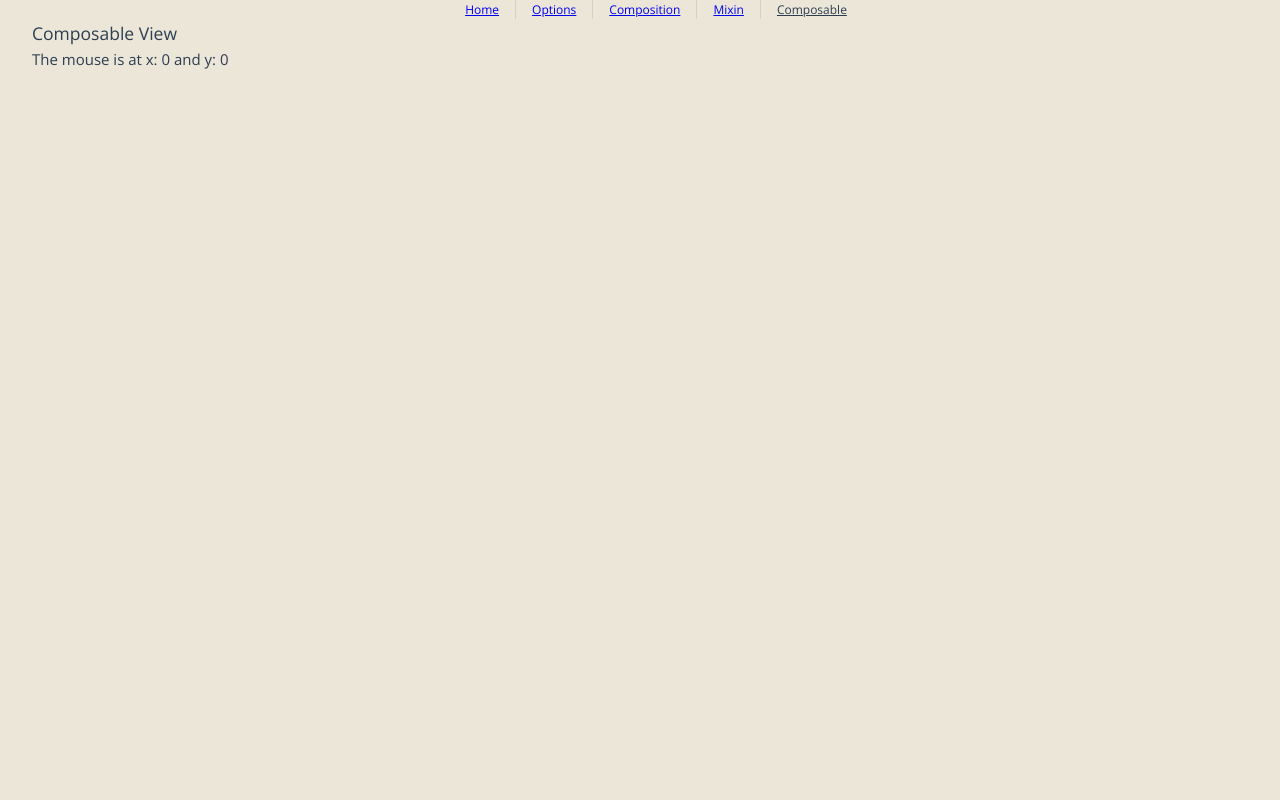
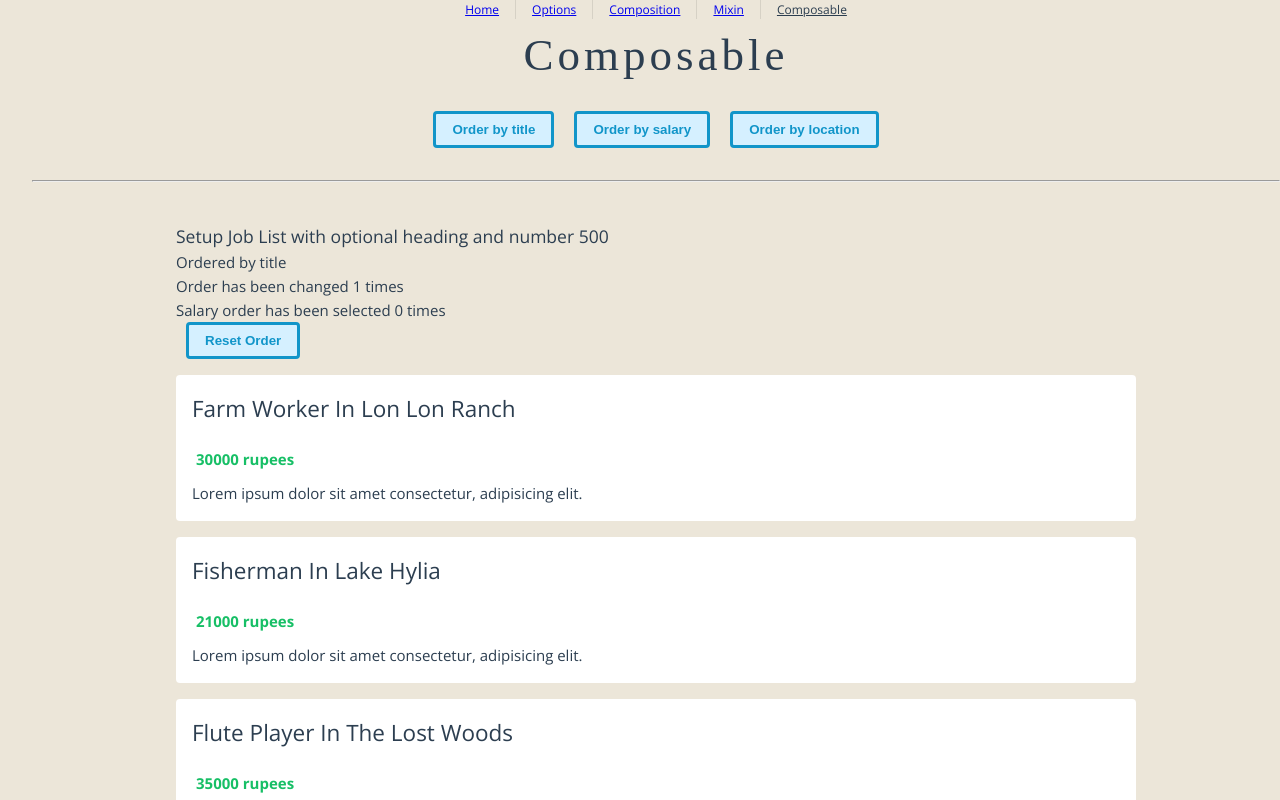
Before and after one commit to pscal4/composition, a Vue app: page /composable in a window 1280 px wide. Shown: the top 800 px of the page. Built offline with nearby package versions, Linux system fonts and the light colour scheme; a web font is replaced by a local one.

Commit message:
useJobList

```diff
--- /dev/null
+++ b/src/composables/useJobList.ts
@@ -0,0 +1,33 @@
+import { onMounted, ref } from "vue"
+import type Job from '@/models/Job';
+import type OrderTerm from '@/models/OrderTerm'
+
+export function useJobList(initialOrder : OrderTerm) {
+    const jobs = ref<Job[]>([]);
+    const order = ref<OrderTerm>(initialOrder);
+
+    function getJobs(): void {
+      jobs.value = [
+        { title: 'farm worker', location: 'lon lon ranch', salary: 30000, id: '1' },
+        { title: 'quarryman', location: 'death mountain', salary: 40000, id: '2' },
+        { title: 'flute player', location: 'the lost woods', salary: 35000, id: '3' },
+        { title: 'fisherman', location: 'lake hylia', salary: 21000, id: '4' },
+        { title: 'prison guard', location: 'gerudo valley', salary: 32000, id: '5' }
+      ];
+    }
+
+    function onResetOrder() {
+      order.value = initialOrder;
+    }
+
+    // Composables can use life cycle hooks.
+    onMounted(() => {
+      getJobs();
+    });
+
+    return {
+      jobs,
+      order,
+      onResetOrder,
+    }
+  }
--- a/src/views/ComposableView.vue
+++ b/src/views/ComposableView.vue
@@ -1,22 +1,81 @@
 <script lang="ts">
-import { useMouse } from '@/composables/useMouse';
-import { defineComponent } from 'vue'
+import { defineComponent, onMounted, ref, type Ref } from 'vue';
+import type Job from '@/models/Job';
+import type OrderTerm from '@/models/OrderTerm'
+import JobList from '@/components/JobListComposition.vue'
+import JobListSetup from '@/components/JobListSetup.vue'
+import { useJobList } from '@/composables/useJobList';
 
 export default defineComponent({
+    name: 'CompositionView',
+    components: { JobList, JobListSetup },
+
     setup() {
-        const { x, y } = useMouse();
+        const { jobs, order, onResetOrder } = useJobList('title');
+
+        const onHandleSortClick = (term: OrderTerm) => {
+            order.value = term
+        }
 
         return {
-            x,
-            y
-        };
-    },
-})
+            jobs,
+            order,
+            onHandleSortClick,
+            onResetOrder,
+        }
+    }
+});
+</script>
 
-</script>
 <template>
-    <h3>
-        Composable View
-    </h3>
-    <p>The mouse is at x: {{x}} and y: {{y}}</p>
+    <div>
+        <header>
+            <div class="title">
+                <h1>Composable</h1>
+            </div>
+            <div class="order">
+                <button @click="onHandleSortClick('title')">Order by title</button>
+                <button @click="onHandleSortClick('salary')">Order by salary</button>
+                <button @click="onHandleSortClick('location')">Order by location</button>
+            </div>
+        </header>
+        <hr>
+
+        <!-- <JobList :jobs="jobs" :order="order" :showHeading="true" someNumber="200" @resetOrder="onResetOrder"/> -->
+        <JobListSetup :jobs="jobs" :order="order" :showHeading="true" someNumber="500" @resetOrder="onResetOrder" />
+    </div>
 </template>
+<style>
+header {
+    text-align: center;
+}
+
+header .order {
+    margin-top: 20px;
+}
+
+button {
+    margin: 0 10px;
+    color: #1195c9;
+    border: 3px solid #1195c9;
+    background: #d5f0ff;
+    padding: 8px 16px;
+    border-radius: 4px;
+    cursor: pointer;
+    font-weight: bold;
+}
+
+header .title {
+    display: flex;
+    justify-content: center;
+}
+
+header img {
+    width: 60px;
+    margin-right: 20px;
+}
+
+header h1 {
+    font-size: 3em;
+}
+</style>
```
Also changed, not shown: src/views/ComposableMouse.vue (added, +22 -0 lines).
